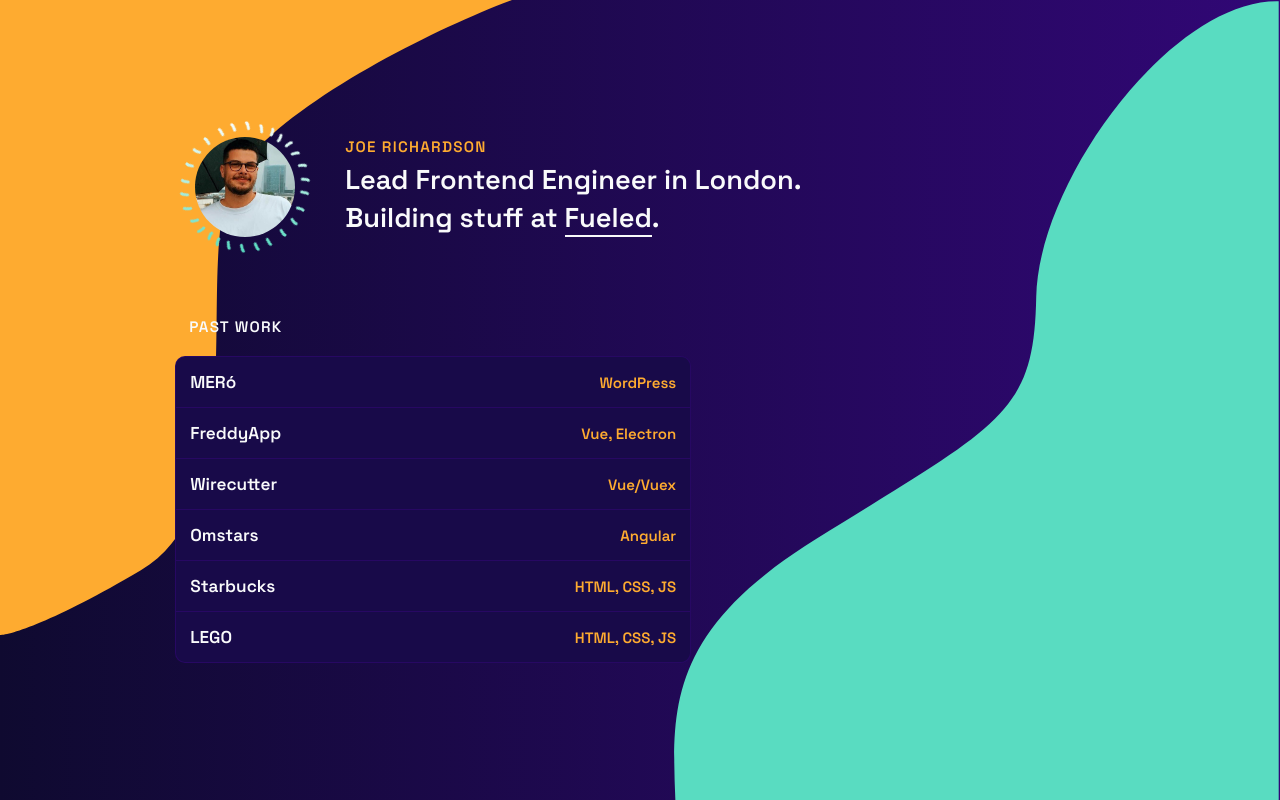
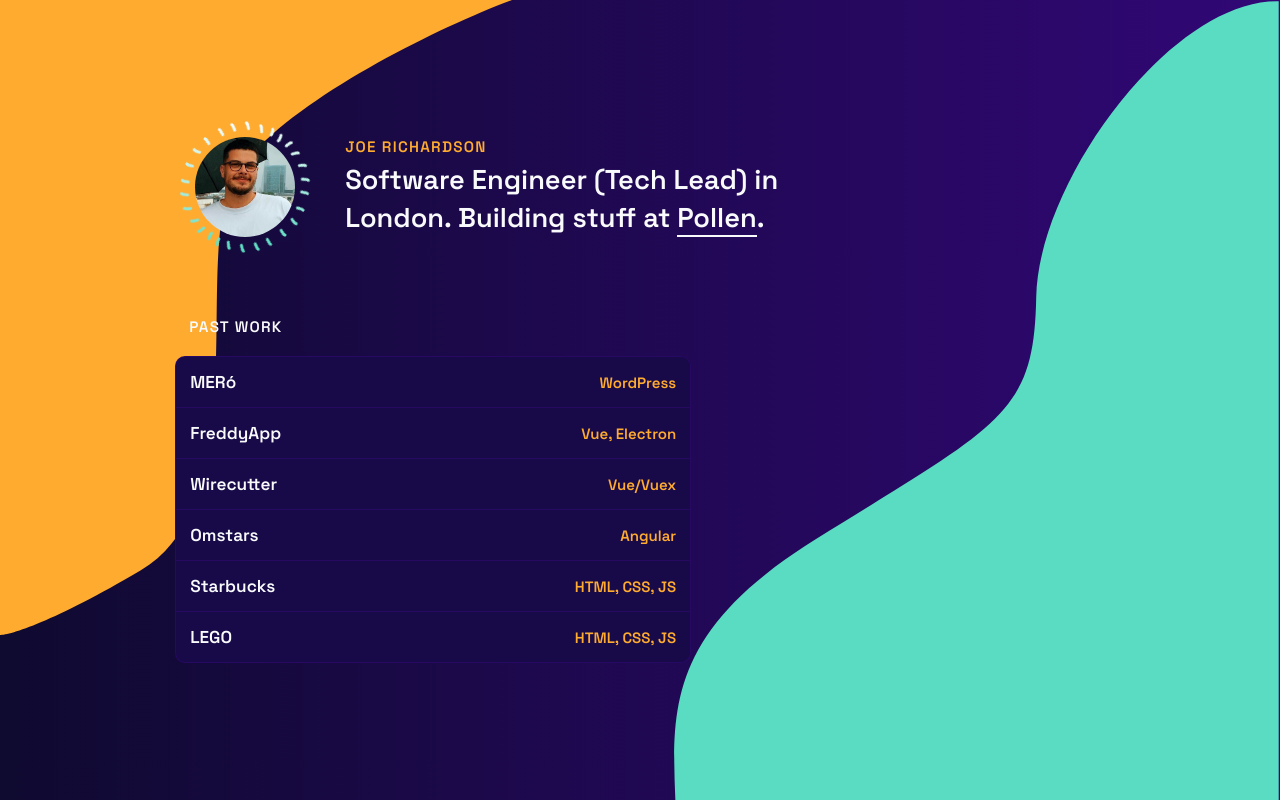
Before and after one commit to dope/jrich, a plain HTML site: page index.html in a window 1280 px wide. Drawn offline with Linux system fonts and the light colour scheme.

Commit message:
Update position and job

```diff
--- a/index.html
+++ b/index.html
@@ -25,8 +25,8 @@
           <div>
             <h1>Joe Richardson</h1>
             <p>
-              Lead Frontend Engineer in London. Building stuff at
-              <a href="//fueled.com/jr">Fueled</a>.
+              Software Engineer (Tech Lead) in London. Building stuff at
+              <a href="//pollen.co">Pollen</a>.
             </p>
           </div>
         </header>
```
